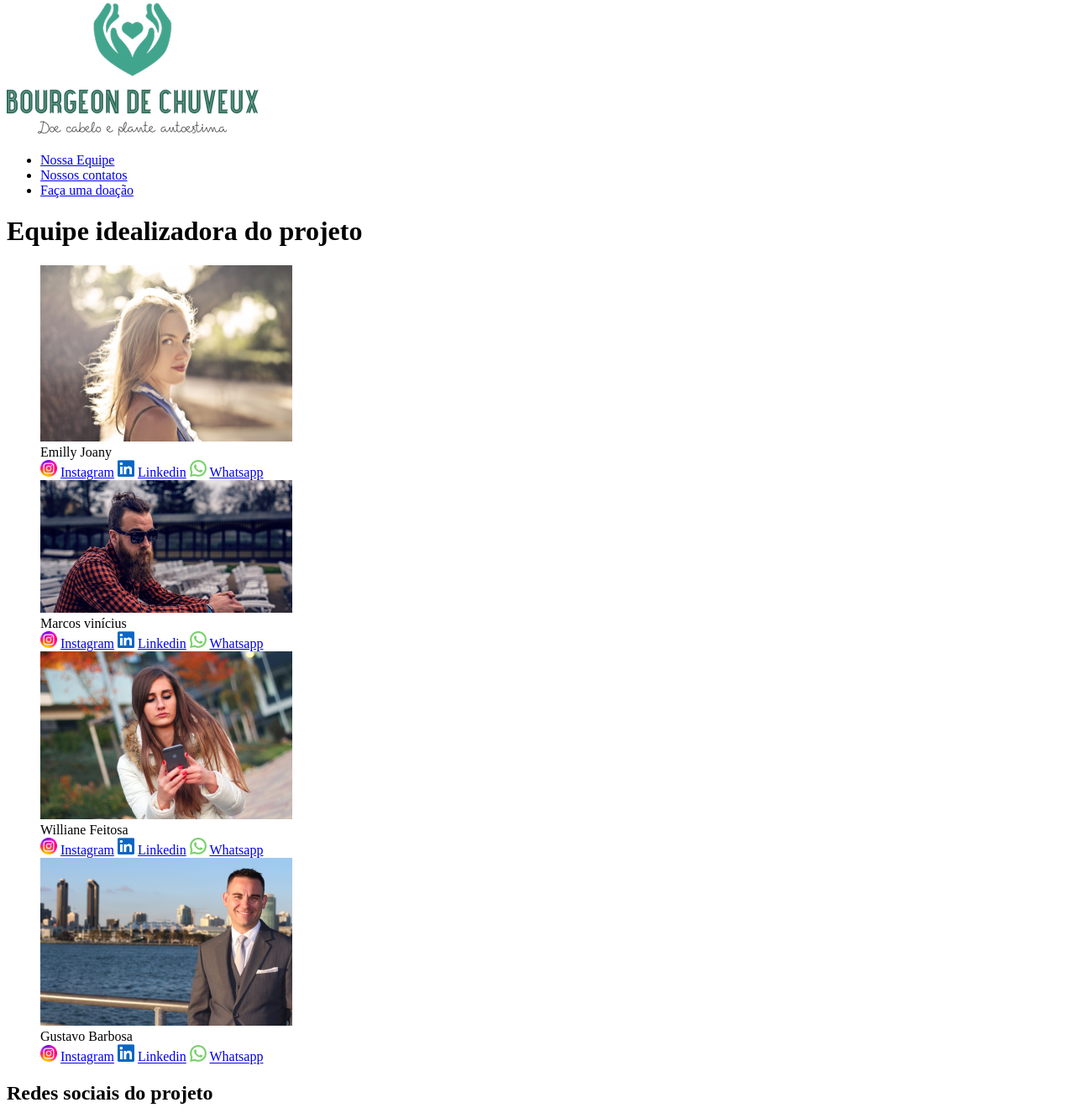
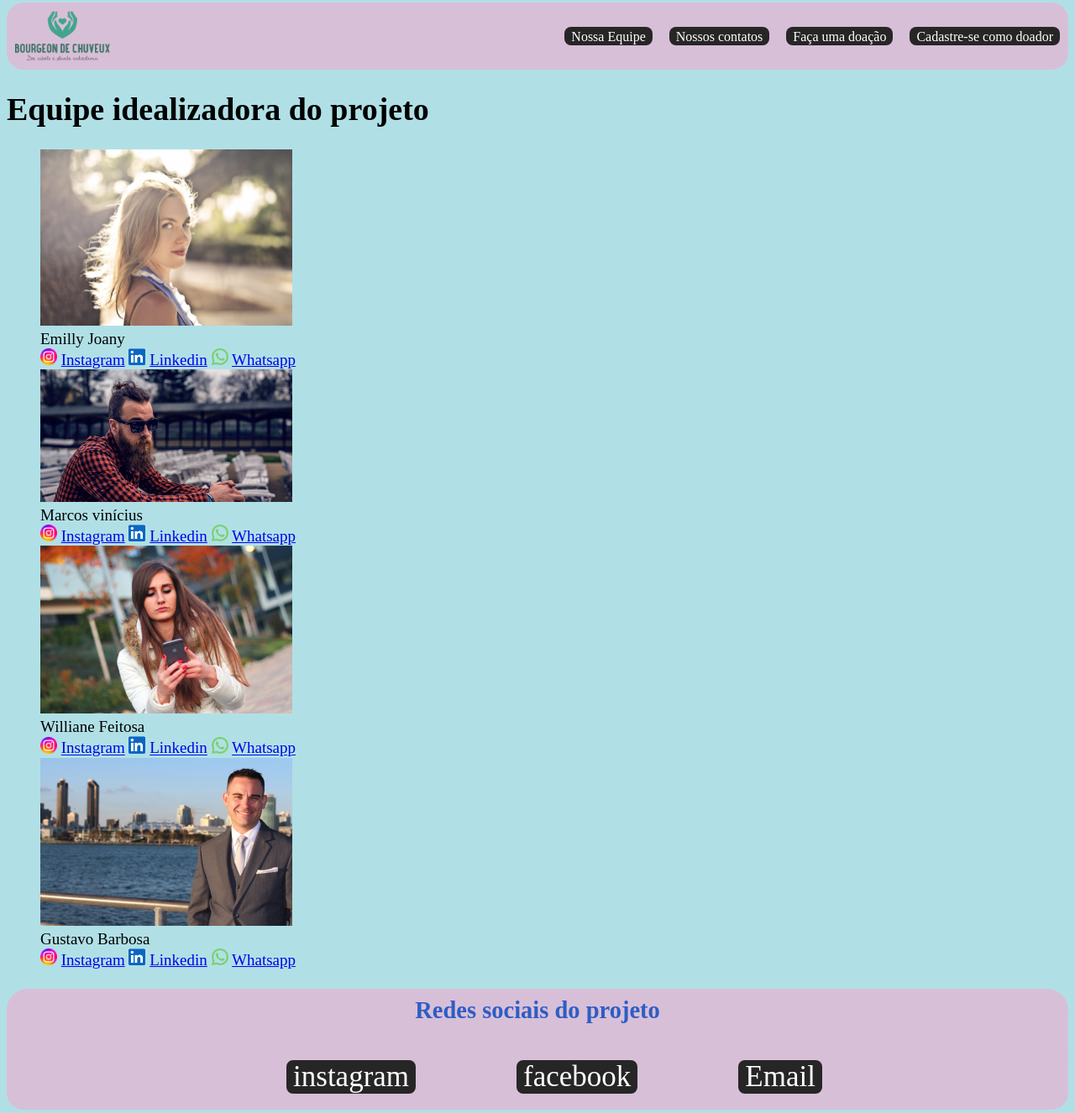
Before and after one commit to MarcosVini753/BourgenDeChuveux-PW2, a website: page assets/equipe.html in a window 1280 px wide. Shown: the part 5-1331 px from the top of the page at 84% size. Drawn offline with Linux system fonts and the light colour scheme.

Commit message:
adding a bit of CSS

```diff
--- /dev/null
+++ b/assets/css/style.css
@@ -0,0 +1,64 @@
+:root{
+    --fundo: rgb(176, 224, 230);
+    --fundo-1: rgb(216, 191, 216);
+}
+body{
+    background-color: var(--fundo);
+    color: rgb(0, 0, 0);
+    font-size: 19px;
+}
+
+nav, nav > ul{
+    display: flex;
+    justify-content: space-between;
+    background-color: var(--fundo-1);
+    list-style: none;
+    box-sizing: border-box;
+    border-radius: 20px;
+}
+
+nav > ul > li {
+    background-color: rgb(39, 38, 38);
+    padding: 0 8px 0px 8px;
+    margin: 10px;
+    border-radius: 8px;
+}
+
+nav > ul > li > a{
+    color: rgb(255, 255, 255);
+    text-decoration: none;
+    font-size: 16px;
+}
+
+nav > ul > li > a:hover{
+    color: rgb(151, 221, 211);
+    text-decoration: dotted;
+}
+
+nav > div > a > img{
+    height: 60px;
+    margin: 10px 0 0 10px;
+}
+
+footer{
+    background-color:  var(--fundo-1);
+    border-radius: 25px;
+}
+
+footer > h2{
+    text-align: center;
+    padding-top: 10px;
+    color: rgb(46, 93, 196);
+}
+
+footer > nav > ul > li > a{
+    font-size: 35px;
+}
+
+footer > nav {
+    justify-content: space-around;
+}
+
+footer > nav > ul > li{
+    margin: 0 60px;
+}
--- a/assets/equipe.html
+++ b/assets/equipe.html
@@ -4,11 +4,13 @@
 <head>
    <meta charset="UTF-8">
    <title>Nossa Equipe</title>
+   <link rel="stylesheet" href="./css/style.css">
    <style>
-      img{
+      .imgBlock > img {
          width: 300px;
       }
-      .socialmedias > img{
+
+      .socialMedias>img {
          width: 20px;
       }
    </style>
@@ -19,13 +21,14 @@
       <nav>
 
          <div>
-            <a href="../index.html"><img src="./img/logoBDC.png" alt="Bourgeon de Chuveux - logo"></a>
+            <a href="../index.html"><img src="../assets/img/logoBDC.png" alt="Bourgeon de Chuveux - logo"></a>
          </div>
 
          <ul>
-            <li><a href="./equipe.html">Nossa Equipe</a></li>
-            <li><a href="./contato.html">Nossos contatos</a></li>
-            <li><a href="./doar.html">Faça uma doação</a></li>
+            <li><a href="../assets/equipe.html">Nossa Equipe</a></li>
+            <li><a href="../assets/contato.html">Nossos contatos</a></li>
+            <li><a href="../assets/doar.html">Faça uma doação</a></li>
+            <li><a href="../assets/cadastrar.html">Cadastre-se como doador</a></li>
          </ul>
 
       </nav>
@@ -36,11 +39,13 @@
       <h1>Equipe idealizadora do projeto</h1>
 
       <figure>
+
+         <div class="imgBlock">
+
             <img src="./img/emilly.png" title="emilly" alt="emilly">
             <figcaption>Emilly Joany</figcaption>
 
-         <div class="socialmedias">
-
+            <div class="socialMedias">
                <img src="./img/icons/insta.png" alt="instagram">
                <a href="http://www.instagram.com/emilly__diasl/">Instagram</a>
 
@@ -49,14 +54,16 @@
 
                <img src="./img/icons/tel.png" alt="telefone">
                <a href="http://api.whatsapp.com/send?phone=5568999177394">Whatsapp</a>
+            </div>
 
          </div>
+
+         <div class="imgBlock">
 
             <img src="./img/marcos.jpg" title="marcos" alt="marcos">
             <figcaption>Marcos vinícius</figcaption>
 
-         <div class="socialmedias">
-
+            <div class="socialMedias">
                <img src="./img/icons/insta.png" alt="instagram">
                <a href="http://www.instagram.com/marcosvinicius00753/">Instagram</a>
 
@@ -65,16 +72,16 @@
 
                <img src="./img/icons/tel.png" alt="telefone">
                <a href="http://api.whatsapp.com/send?phone=5568999002260">Whatsapp</a>
+            </div>
 
          </div>
 
-
+         <div class="imgBlock">
 
             <img src="./img/williane.png" title="williane" alt="williane">
             <figcaption>Williane Feitosa</figcaption>
 
-         <div class="socialmedias">
-
+            <div class="socialMedias">
                <img src="./img/icons/insta.png" alt="instagram">
                <a href="http://www.instagram.com/williane__feitosa/">Instagram</a>
 
@@ -83,14 +90,16 @@
 
                <img src="./img/icons/tel.png" alt="telefone">
                <a href="http://api.whatsapp.com/send?phone=5568996106920">Whatsapp</a>
+            </div>
 
          </div>
+
+         <div class="imgBlock">
 
             <img src="./img/gustavo.png" title="gustavo" alt="gustavo">
             <figcaption>Gustavo Barbosa</figcaption>
 
-         <div class="socialmedias">
-
+            <div class="socialMedias">
                <img src="./img/icons/insta.png" alt="instagram">
                <a href="http://www.instagram.com/nog_gusta/">Instagram</a>
 
@@ -99,8 +108,10 @@
 
                <img src="./img/icons/tel.png" alt="telefone">
                <a href="http://api.whatsapp.com/send?phone=5568999947843">Whatsapp</a>
+            </div>
 
          </div>
+
       </figure>
 
 
@@ -110,11 +121,13 @@
 
       <h2>Redes sociais do projeto</h2>
 
+      <nav>
          <ul>
             <li><a href="http://instagram.com/BourgeondeChuveux/">instagram</a></li>
             <li><a href="http://facebook.com/BourgeondeChuveux/">facebook</a></li>
             <li><a href="mailto:bourgeondechuveux@gmal.com">Email</a></li>
          </ul>
+      </nav>
 
    </footer>
 </body>
--- a/package.json
+++ b/package.json
@@ -11,7 +11,7 @@
     "url": "git+https://github.com/MarcosVini753/BourgenDeChuveux-PW2.git"
   },
   "keywords": [],
-  "author": "",
+  "author": "Marcos Vinícius Moraes",
   "license": "ISC",
   "bugs": {
     "url": "https://github.com/MarcosVini753/BourgenDeChuveux-PW2/issues"
```
Also changed, not shown: Info.txt (+5 -5 lines), assets/cadastrar.html (+17 -7 lines), assets/contato.html (+13 -9 lines), assets/doar.html (+14 -12 lines), index.html (+9 -5 lines). Lines whose indentation alone changed are shown as unchanged.
